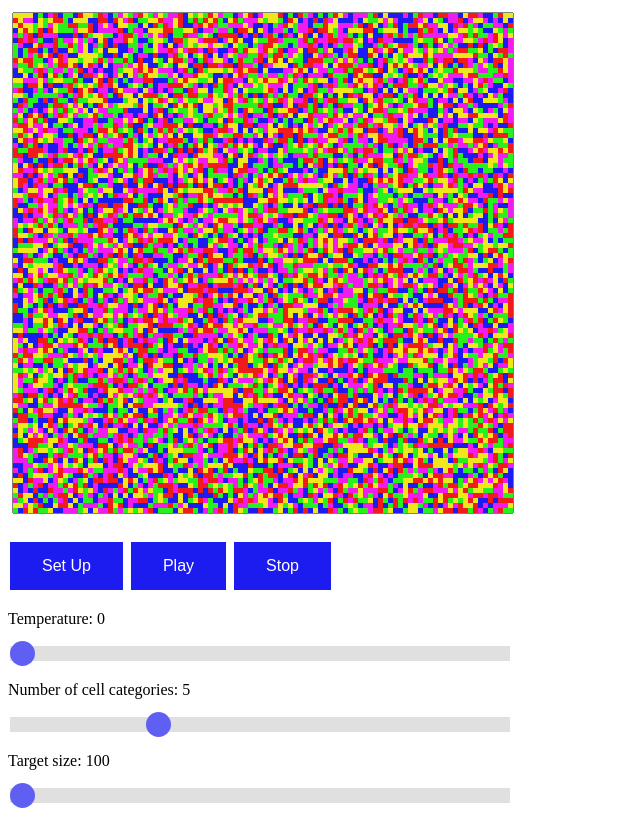
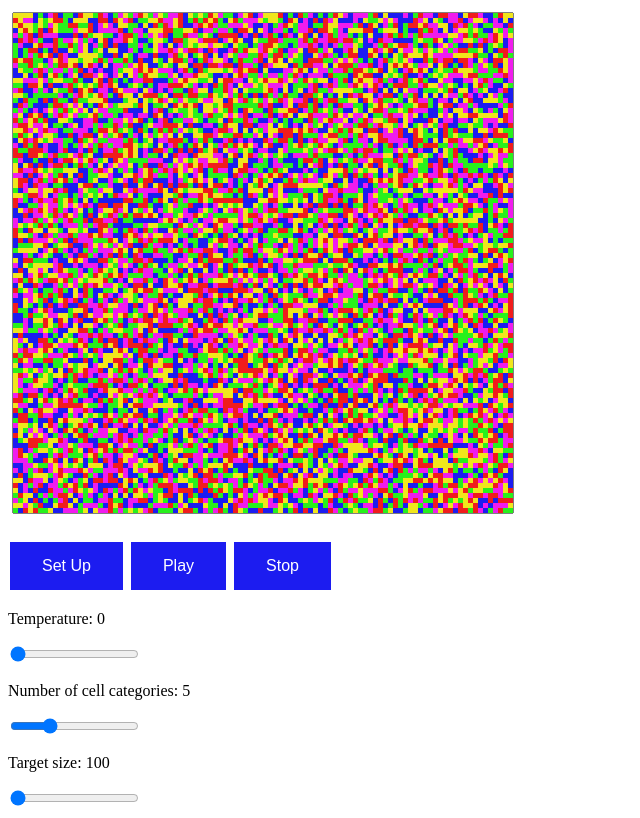
Before and after one commit to EmmaPoliakova/simulations, a plain HTML site: page potts_model.html in a window 1280 px wide. Shown: the whole page, without its empty margins (0-640 px from the left). Drawn offline with Linux system fonts and the light colour scheme.

Commit message:
css update

```diff
--- a/style.css
+++ b/style.css
@@ -20,7 +20,7 @@
     width: 100%;
     }
 
-.slider {
+slider {
     -webkit-appearance: none;
     appearance: none;
     width: 500px;
@@ -32,7 +32,7 @@
     transition: opacity .2s;
     }
 
-.slider::-webkit-slider-thumb {
+slider::-webkit-slider-thumb {
     -webkit-appearance: none;
     appearance: none;
     width: 25px;
```
